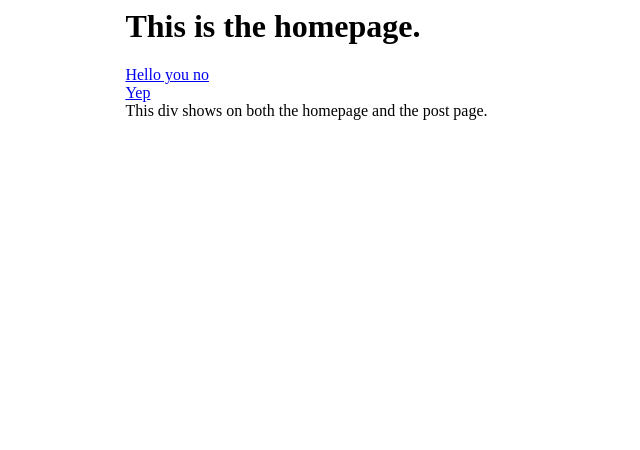
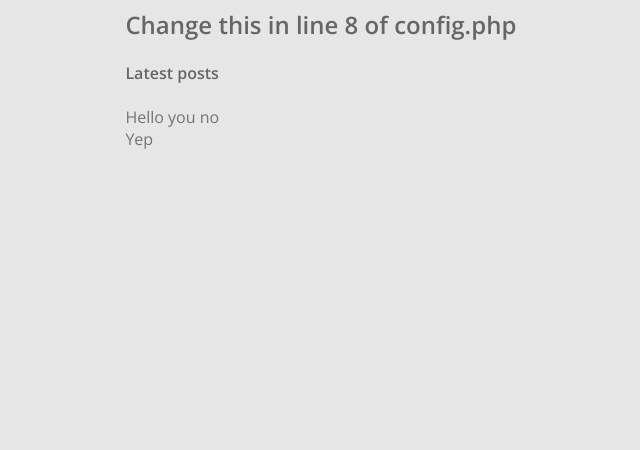
Before and after one commit to jadbirch/tenminCMS, a PHP site: page / in a window 1280 px wide. Shown: the top 450 px of the page, without its empty margins (9-649 px from the left). Before the commit the page ends 120 px from the top, so only its background shows below. Run offline with PHP 8.4, Linux system fonts and the light colour scheme.

Commit message:
Small changes to the homepage

```diff
--- a/index.php
+++ b/index.php
@@ -5,14 +5,17 @@
 <html>
 <head>
 	<title><?php tmcms_head(); ?></title>
+	<link rel="stylesheet" type="text/css" href="/assets/main.css">
+	<link href='http://fonts.googleapis.com/css?family=Open+Sans:300italic,400italic,400,300,600' rel='stylesheet' type='text/css'>
 </head>
 <body>
 <!-- place the below code block inside your main div, section or container etc. -->
-<div style="width:80%;margin:0 auto;">
+<div class="container">
 <?php if(post_check() == true) {
 	show_the_post();
 } else { ?>
-	<h1>This is the homepage.</h1>
+	<h2><?php echo $config['title'];?></h2>
+	<h4>Latest posts</h4>
 	<?php feed_posts();?>
 
 
@@ -24,8 +27,9 @@
 
 
 <?php } ?>
-<div>
-	This div shows on both the homepage and the post page.
+
+<div class="footer">
+<?php show_social();?>
 </div>
 </div>
 
```
